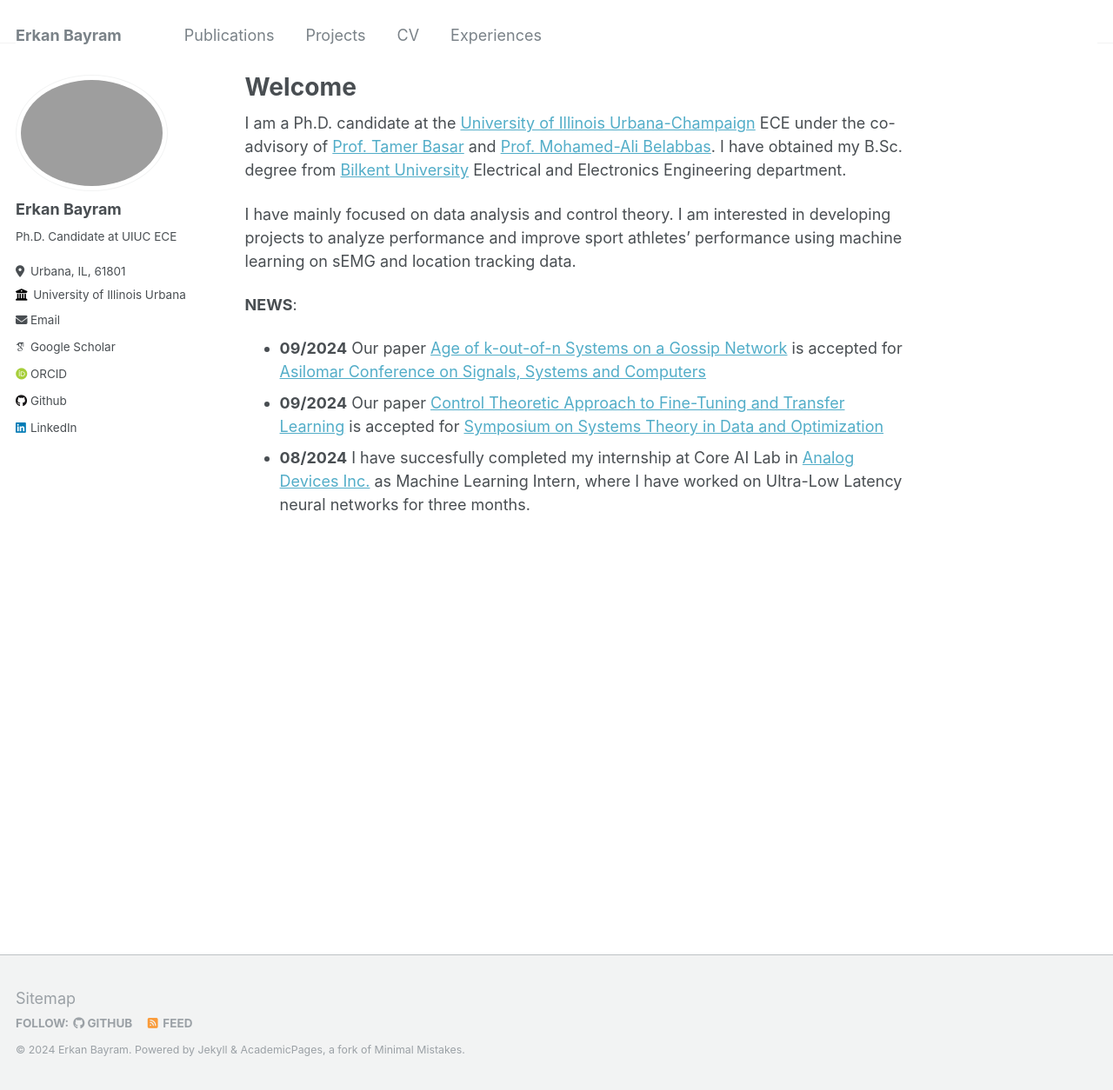
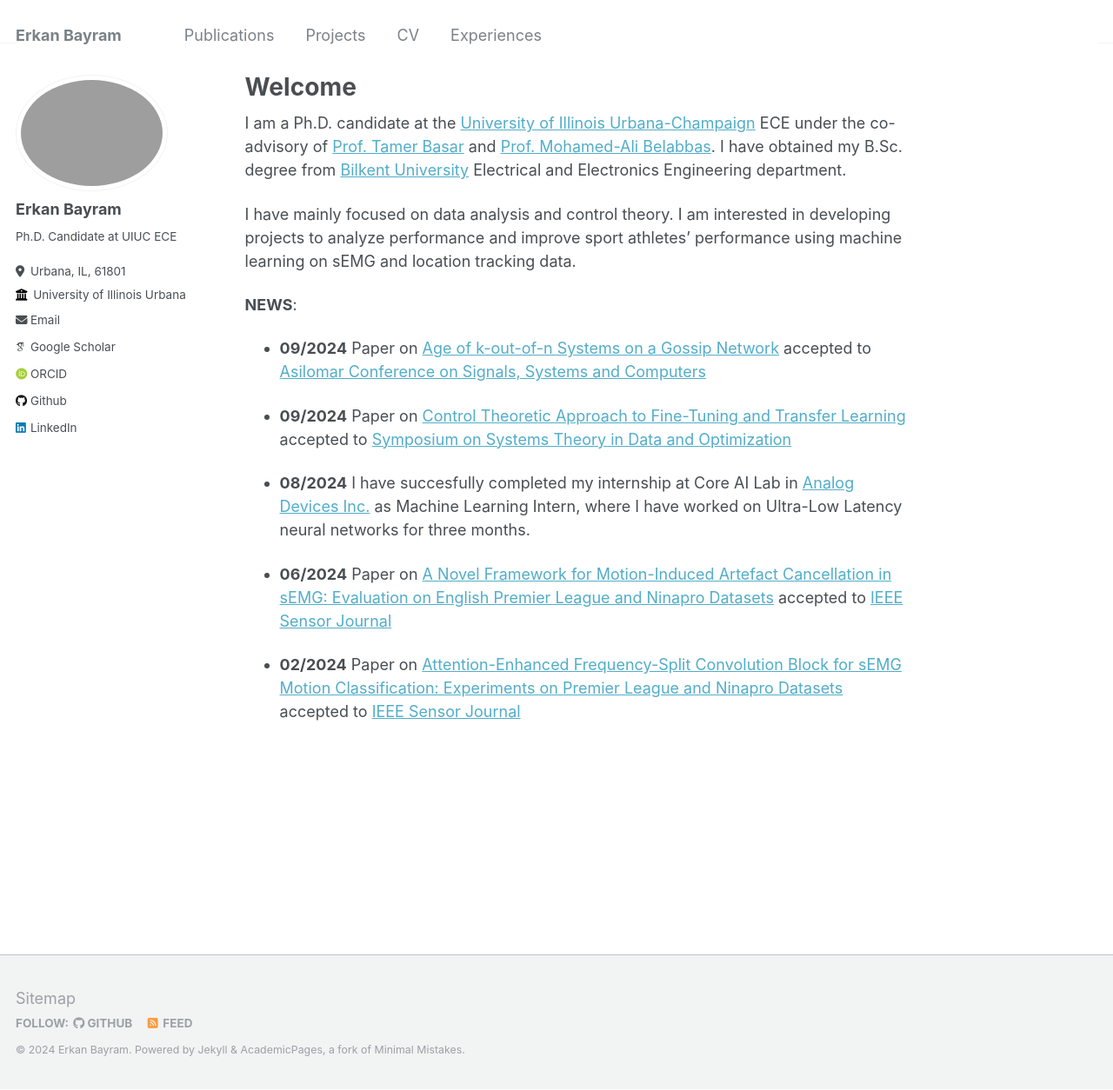
Before and after one commit to erkan1863/erkan1863.github.io, a Jekyll site: the page built from _pages/about.md, in a window 1280 px wide and 1254 px high. Shown: the whole window at 87% size. Built offline with Jekyll 4.4.1, drawn with Linux system fonts in a browser that asks for light colours; some web fonts are replaced.

Commit message:
updated about

```diff
--- a/_pages/about.md
+++ b/_pages/about.md
@@ -14,6 +14,12 @@ I am a Ph.D. candidate at the [University of Illinois Urbana-Champaign](https://
 I have mainly focused on data analysis and control theory. I am interested in developing projects to analyze performance and improve sport athletes' performance using machine learning on sEMG and location tracking data.
 
 **NEWS**:
-* **09/2024** Our paper [Age of k-out-of-n Systems on a Gossip Network](https://erkan1863.github.io/publication/2024-02-18-age_k_n_TSS_on_gossip) is accepted for [Asilomar Conference on Signals, Systems and Computers](https://www.asilomarsscconf.org/)
-* **09/2024** Our paper [Control Theoretic Approach to Fine-Tuning and Transfer Learning](https://erkan1863.github.io/publication/2024-04-17-TuningWithoutForgetting) is accepted for [Symposium on Systems Theory in Data and Optimization](https://www.sysdo2024.de/en/)
+* **09/2024** Paper on [Age of k-out-of-n Systems on a Gossip Network](https://erkan1863.github.io/publication/2024-02-18-age_k_n_TSS_on_gossip) accepted to [Asilomar Conference on Signals, Systems and Computers](https://www.asilomarsscconf.org/)
+
+* **09/2024** Paper on  [Control Theoretic Approach to Fine-Tuning and Transfer Learning](https://erkan1863.github.io/publication/2024-04-17-TuningWithoutForgetting) accepted to [Symposium on Systems Theory in Data and Optimization](https://www.sysdo2024.de/en/)
+
 * **08/2024** I have succesfully completed my internship at Core AI Lab in [Analog Devices Inc.](https://www.analog.com/en/index.html) as Machine Learning Intern, where I have worked on Ultra-Low Latency neural networks for three months.
+
+* **06/2024** Paper on [A Novel Framework for Motion-Induced Artefact Cancellation in sEMG: Evaluation on English Premier League and Ninapro Datasets](https://ieeexplore.ieee.org/document/10542637) accepted to [IEEE Sensor Journal](https://ieeexplore.ieee.org/xpl/RecentIssue.jsp?punumber=7361)
+
+* **02/2024** Paper on [Attention-Enhanced Frequency-Split Convolution Block for sEMG Motion Classification: Experiments on Premier League and Ninapro Datasets](https://ieeexplore.ieee.org/document/10375923) accepted to [IEEE Sensor Journal](https://ieeexplore.ieee.org/xpl/RecentIssue.jsp?punumber=7361)
```
